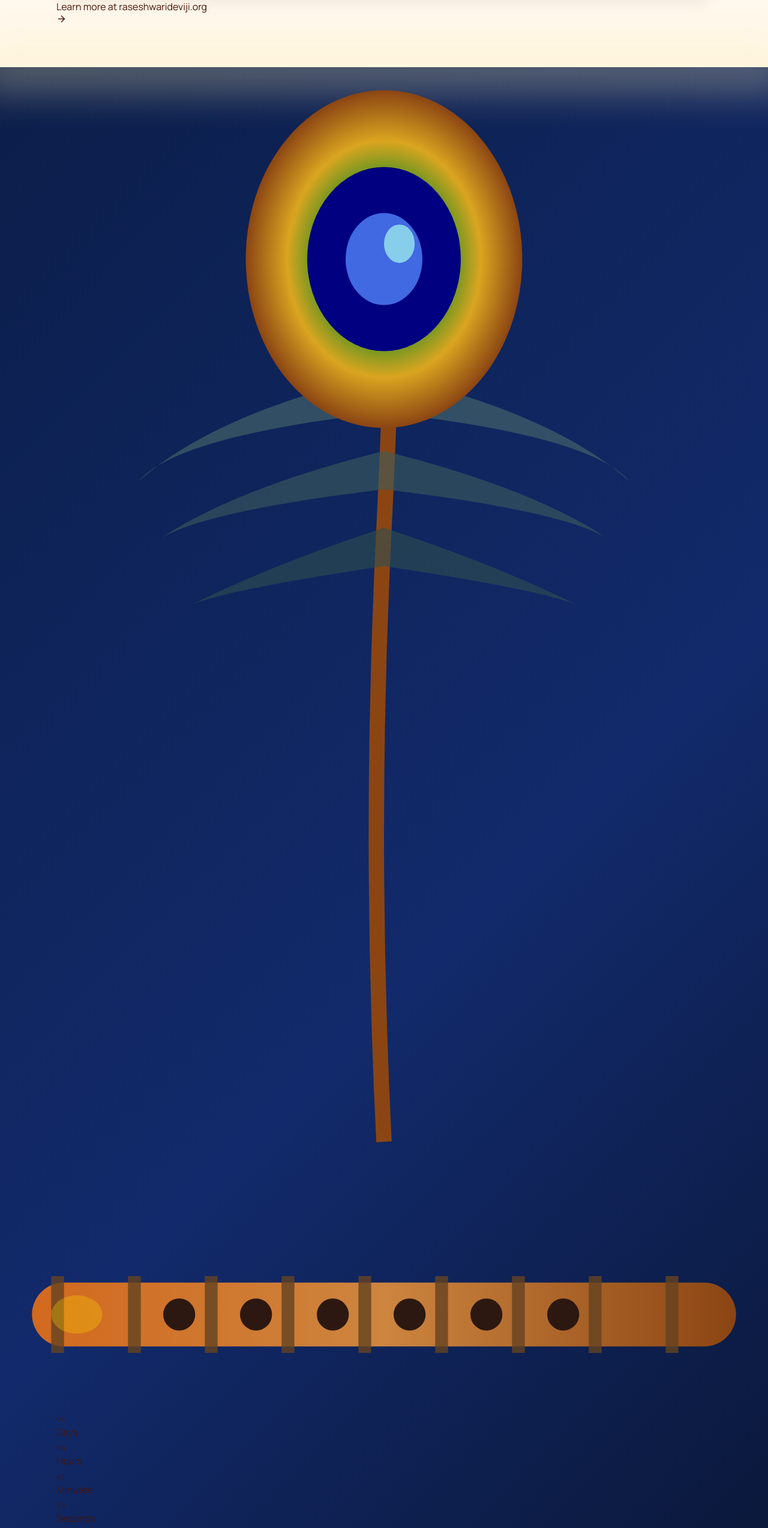
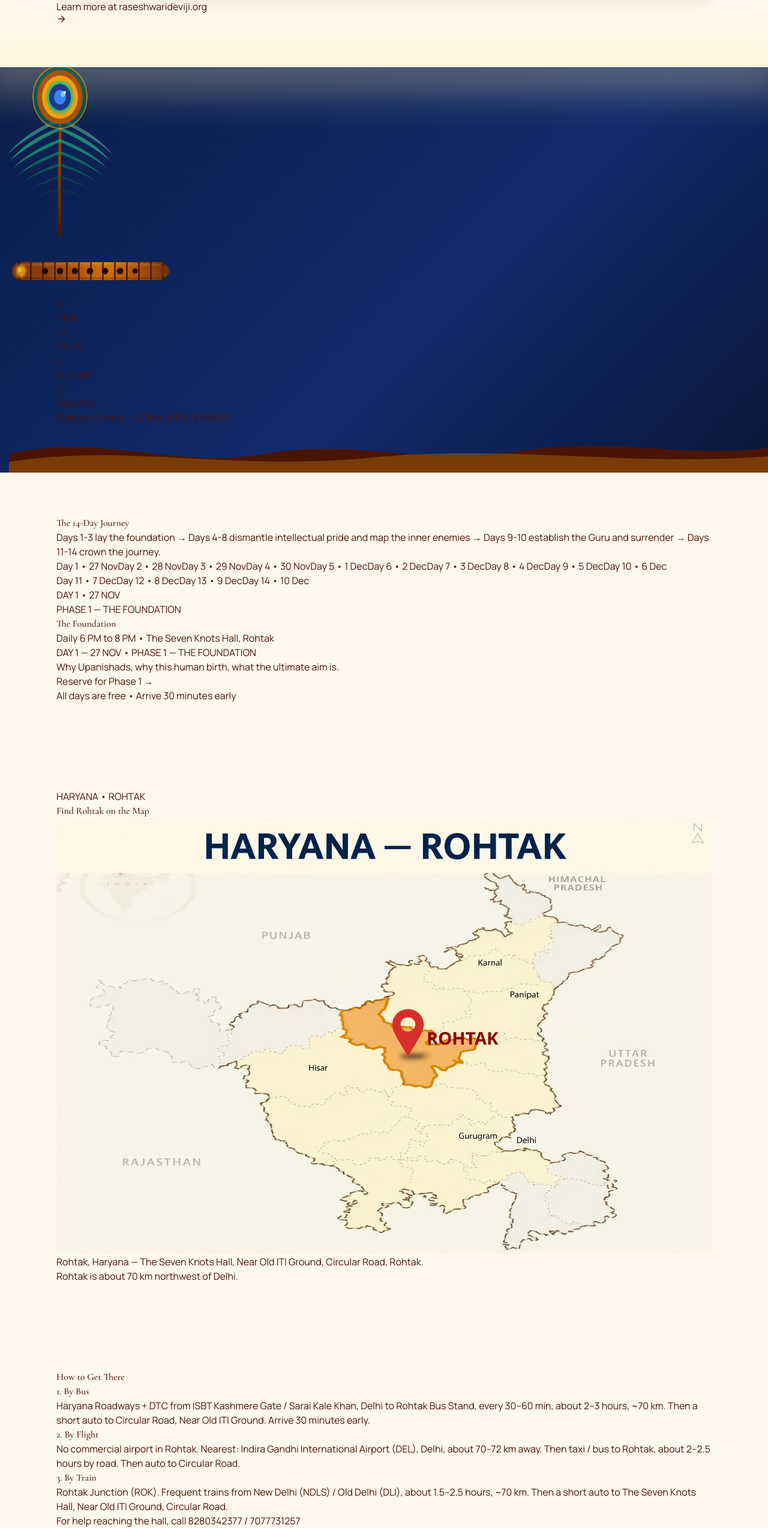
Before and after one commit to jyotirajborah1108-max/official-Deviji-event-page, a React (Vite) app: page / in a window 1280 px wide. Shown: the part 4378-6926 px from the top of the page at 60% size. Built offline with nearby package versions, Linux system fonts and the light colour scheme.

Commit message:
Add high-quality mor pankh and bansuri SVG assets for Krishna iconography

```diff
--- a/src/App.tsx
+++ b/src/App.tsx
@@ -252,63 +252,21 @@ export default function App() {
           <div className="absolute inset-0 blue-stars opacity-70" aria-hidden="true" />
           <div className="absolute right-[8%] top-[10%] w-20 h-20 sm:w-28 sm:h-28 rounded-full bg-[#FFF3C4] moon" aria-hidden="true" />
 
-          {/* Mor Pankh (Peacock Feather) */}
-          <svg className="absolute left-[6%] top-[20%] w-16 h-24 sm:w-20 sm:h-32 rotate-[-18deg] opacity-90" aria-hidden="true" viewBox="0 0 100 150">
-            <defs>
-              <radialGradient id="eyeGrad" cx="50%" cy="50%">
-                <stop offset="0%" stopColor="#4169E1" />
-                <stop offset="40%" stopColor="#228B22" />
-                <stop offset="70%" stopColor="#DAA520" />
-                <stop offset="100%" stopColor="#8B4513" />
-              </radialGradient>
-            </defs>
-            {/* Feather stem */}
-            <path d="M50 140 Q48 100 50 60 Q52 20 50 10" stroke="#8B4513" strokeWidth="2" fill="none" />
-            {/* Feather barbs */}
-            <path d="M50 60 Q35 65 25 70 Q30 68 50 65" fill="#2F4F4F" opacity="0.6" />
-            <path d="M50 60 Q65 65 75 70 Q70 68 50 65" fill="#2F4F4F" opacity="0.6" />
-            <path d="M50 50 Q30 55 20 62 Q25 58 50 55" fill="#3D5C5C" opacity="0.6" />
-            <path d="M50 50 Q70 55 80 62 Q75 58 50 55" fill="#3D5C5C" opacity="0.6" />
-            <path d="M50 40 Q28 45 18 54 Q23 48 50 45" fill="#4A6B6B" opacity="0.6" />
-            <path d="M50 40 Q72 45 82 54 Q77 48 50 45" fill="#4A6B6B" opacity="0.6" />
-            {/* Eye of the feather */}
-            <ellipse cx="50" cy="25" rx="18" ry="22" fill="url(#eyeGrad)" />
-            <ellipse cx="50" cy="25" rx="10" ry="12" fill="#000080" />
-            <ellipse cx="50" cy="25" rx="5" ry="6" fill="#4169E1" />
-            <ellipse cx="52" cy="23" rx="2" ry="2.5" fill="#87CEEB" />
-          </svg>
+          {/* Mor Pankh (Peacock Feather) - High Quality */}
+          <img
+            src="assets/mor-pankh.svg"
+            alt="Krishna's Peacock Feather"
+            className="absolute left-[6%] top-[18%] w-20 h-32 sm:w-24 sm:h-36 rotate-[-18deg] opacity-90 drop-shadow-lg"
+            aria-hidden="true"
+          />
 
-          {/* Bansuri (Flute) */}
-          <svg className="absolute right-[10%] bottom-[24%] w-20 h-6 sm:w-24 sm:h-7 opacity-90 rotate-[-12deg]" aria-hidden="true" viewBox="0 0 120 30">
-            <defs>
-              <linearGradient id="fluteGrad" x1="0%" y1="0%" x2="100%" y2="0%">
-                <stop offset="0%" stopColor="#D2691E" />
-                <stop offset="50%" stopColor="#CD853F" />
-                <stop offset="100%" stopColor="#8B4513" />
-              </linearGradient>
-            </defs>
-            {/* Flute body */}
-            <rect x="5" y="10" width="110" height="10" rx="5" fill="url(#fluteGrad)" />
-            {/* Flute rings/bindings */}
-            <rect x="8" y="9" width="2" height="12" fill="#654321" opacity="0.8" />
-            <rect x="20" y="9" width="2" height="12" fill="#654321" opacity="0.8" />
-            <rect x="32" y="9" width="2" height="12" fill="#654321" opacity="0.8" />
-            <rect x="44" y="9" width="2" height="12" fill="#654321" opacity="0.8" />
-            <rect x="56" y="9" width="2" height="12" fill="#654321" opacity="0.8" />
-            <rect x="68" y="9" width="2" height="12" fill="#654321" opacity="0.8" />
-            <rect x="80" y="9" width="2" height="12" fill="#654321" opacity="0.8" />
-            <rect x="92" y="9" width="2" height="12" fill="#654321" opacity="0.8" />
-            <rect x="104" y="9" width="2" height="12" fill="#654321" opacity="0.8" />
-            {/* Holes */}
-            <circle cx="28" cy="15" r="2.5" fill="#2C1810" />
-            <circle cx="40" cy="15" r="2.5" fill="#2C1810" />
-            <circle cx="52" cy="15" r="2.5" fill="#2C1810" />
-            <circle cx="64" cy="15" r="2.5" fill="#2C1810" />
-            <circle cx="76" cy="15" r="2.5" fill="#2C1810" />
-            <circle cx="88" cy="15" r="2.5" fill="#2C1810" />
-            {/* End cap highlight */}
-            <ellipse cx="12" cy="15" rx="4" ry="3" fill="#FFD700" opacity="0.3" />
-          </svg>
+          {/* Bansuri (Flute) - High Quality */}
+          <img
+            src="assets/bansuri.svg"
+            alt="Krishna's Bansuri Flute"
+            className="absolute right-[10%] bottom-[24%] w-28 h-10 sm:w-32 sm:h-12 opacity-90 rotate-[-12deg] drop-shadow-lg"
+            aria-hidden="true"
+          />
 
           <div className="relative shell pt-14 sm:pt-16 pb-28 text-center">
             <div className="mt-9"><Countdown /></div>
```
Also changed, not shown: public/assets/bansuri.svg (added), public/assets/mor-pankh.svg (added).
